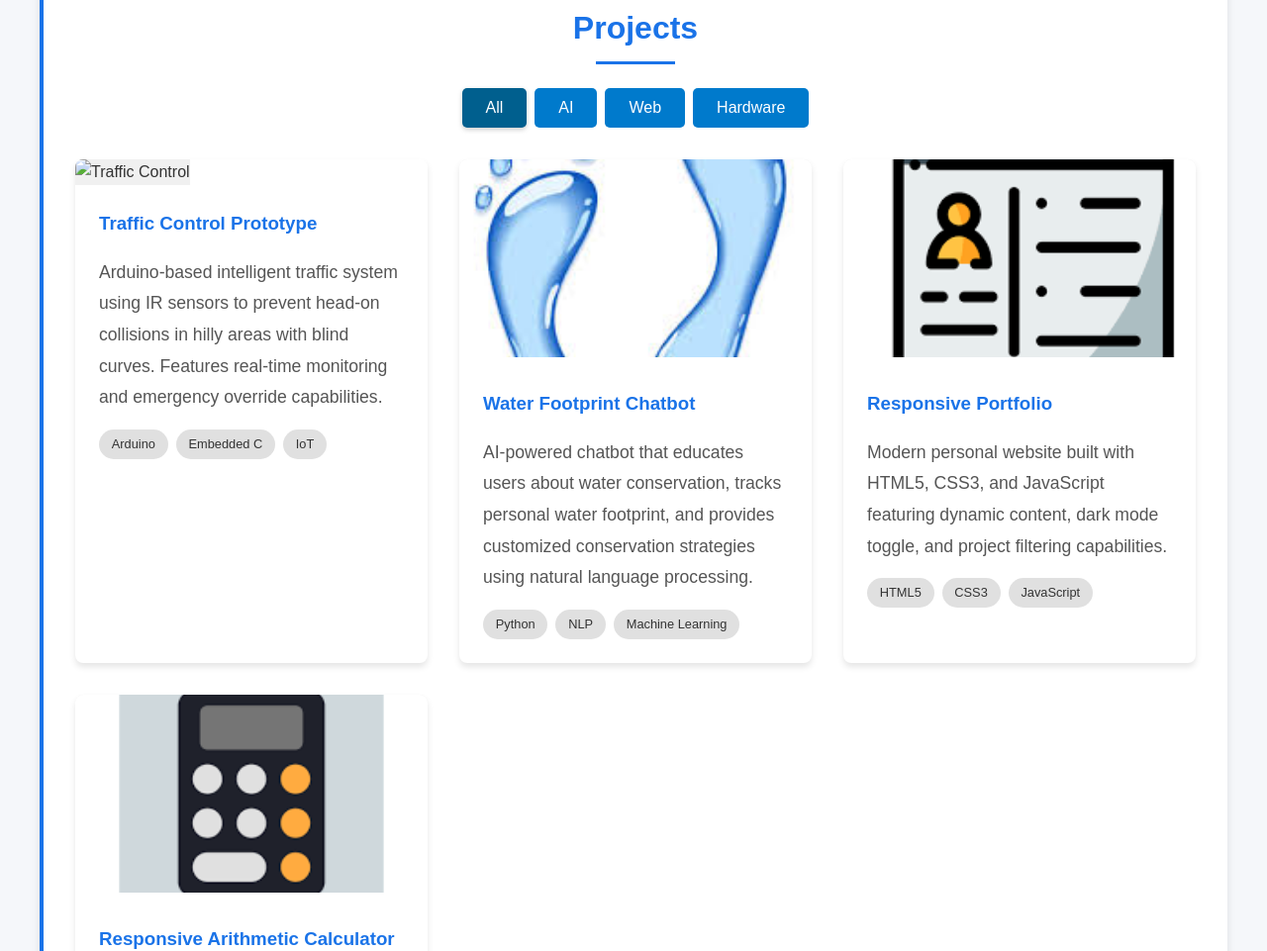
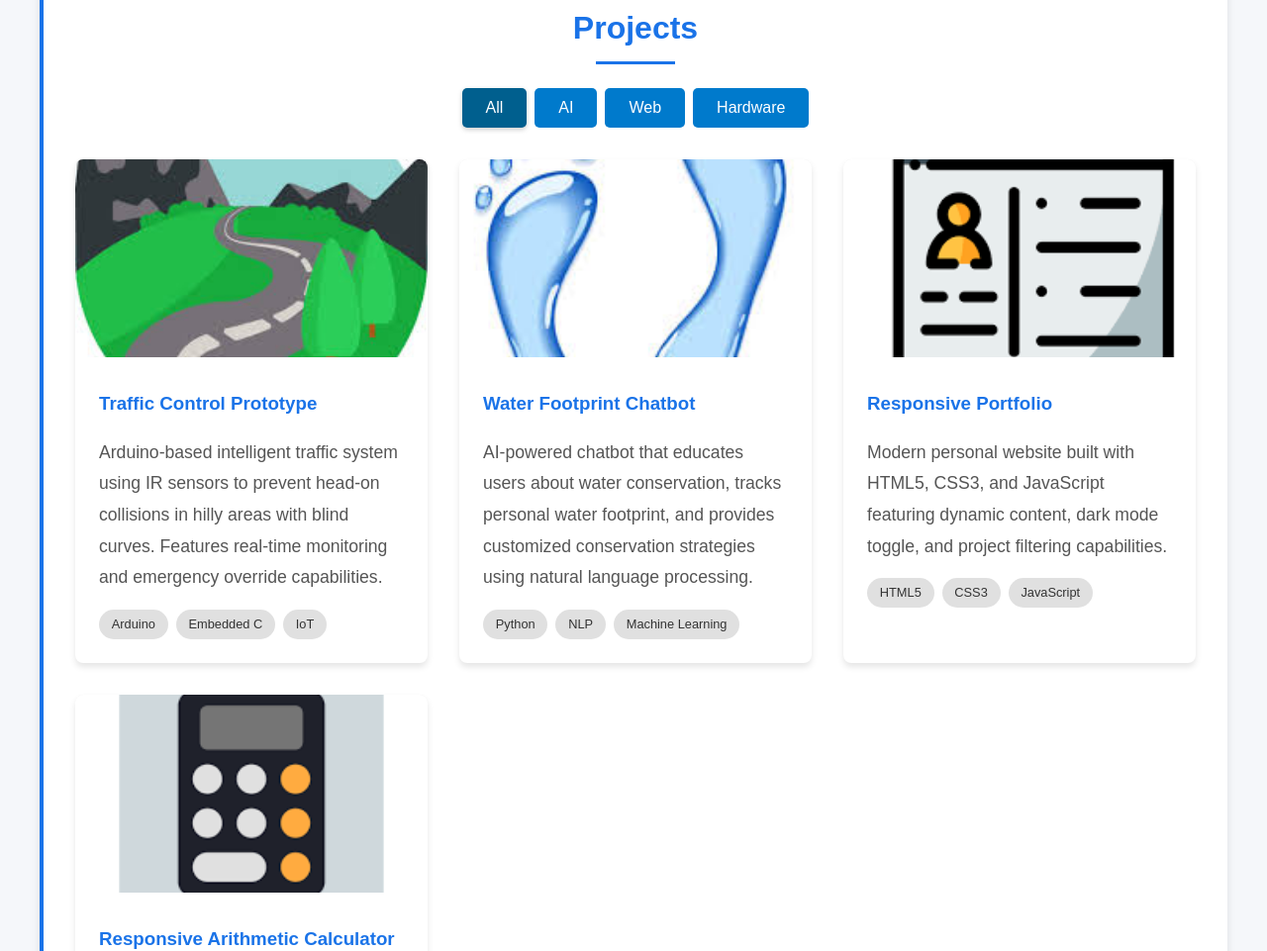
Before and after one commit to rohanjha-rj/portffolio, a plain HTML site: page index.html in a window 1280 px wide. Shown: the part 3955-4916 px from the top of the page at 99% size. Drawn offline with nearby package versions, Linux system fonts and the light colour scheme; files whose address does not match are found by name.

Commit message:
Update index.html

```diff
--- a/index.html
+++ b/index.html
@@ -160,7 +160,7 @@
       </div>
       <div class="project-gallery" id="projectGallery">
         <div class="project-card" data-category="hardware">
-          <img src="icons/traffic control.png" alt="Traffic Control" class="project-image" >
+          <img src="traffic control.png" alt="Traffic Control" class="project-image" >
           <div class="project-content">
             <h3>Traffic Control Prototype</h3>
             <p>Arduino-based intelligent traffic system using IR sensors to prevent head-on collisions in hilly areas with blind curves. Features real-time monitoring and emergency override capabilities.</p>
```
